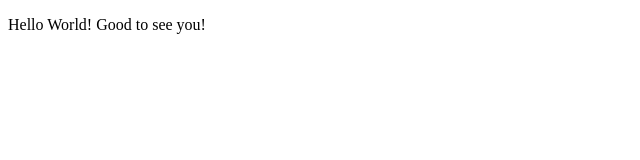
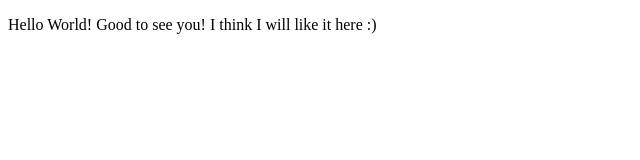
Before and after one commit to jacquie/d3charts, a plain HTML site: page d3charts/index.html in a window 1280 px wide. Shown: the whole page, without its empty margins (0-640 px from the left). Drawn offline with Linux system fonts and the light colour scheme.

Commit message:
second commit

```diff
--- a/d3charts/index.html
+++ b/d3charts/index.html
@@ -5,6 +5,6 @@
   <title>Document</title>
 </head>
 <body>
-<p>Hello World! Good to see you!</p>
+<p>Hello World! Good to see you! I think I will like it here :)</p>
 </body>
 </html>
```
